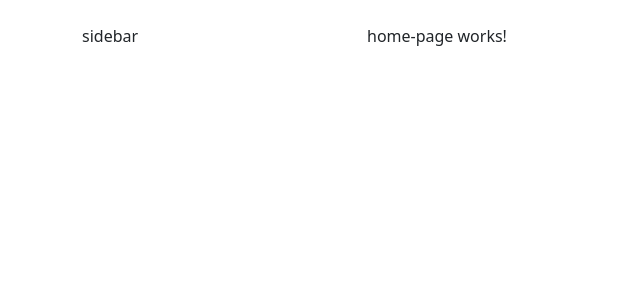
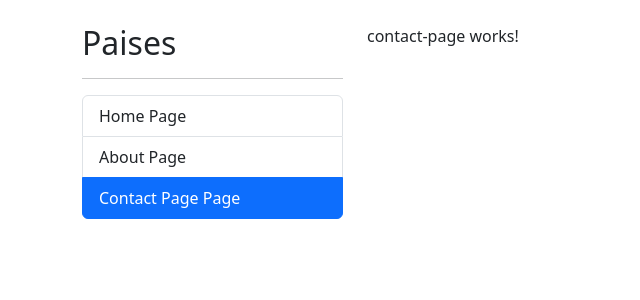
Before and after one commit to ivanroscuenca/04-countryApp, an Angular app: page /contact in a window 1280 px wide. Before the commit this address led to /home. Shown: the top 300 px of the page, without its empty margins (0-640 px from the left). Built offline with nearby package versions, Linux system fonts and the light colour scheme.

Commit message:
video113

```diff
--- a/src/app/app.component.html
+++ b/src/app/app.component.html
@@ -1,7 +1,7 @@
 <div class="row mt-4">
   <div class="col-3">
     <!-- sidebar -->
-    sidebar
+    <shared-sidebar></shared-sidebar>
   </div>
   <div class="col">
     <!-- nuestras paginas -->
--- /dev/null
+++ b/src/app/shared/components/sidebar/sidebar.component.html
@@ -0,0 +1,14 @@
+<h2>Paises</h2>
+<hr>
+<ul class="list-group">
+  <li routerLink="" routerLinkActive="active" [routerLinkActiveOptions]="{exact:true}" class="list-group-item">
+    Home Page
+  </li>
+  <li routerLink="about" routerLinkActive="active" class="list-group-item">
+    About Page
+  </li>
+
+  <li routerLink="contact" routerLinkActive="active" class="list-group-item">
+    Contact Page Page
+  </li>
+</ul>
--- /dev/null
+++ b/src/app/shared/pages/contact-page/contact-page.component.html
@@ -0,0 +1 @@
+<p>contact-page works!</p>
```
Also changed, not shown: src/app/app-routing.module.ts (+7 -2 lines), src/app/shared/components/sidebar/sidebar.component.ts (added, +7 -0 lines), src/app/shared/pages/contact-page/contact-page.component.ts (added, +7 -0 lines), src/app/shared/shared.module.ts (+16 -3 lines).
